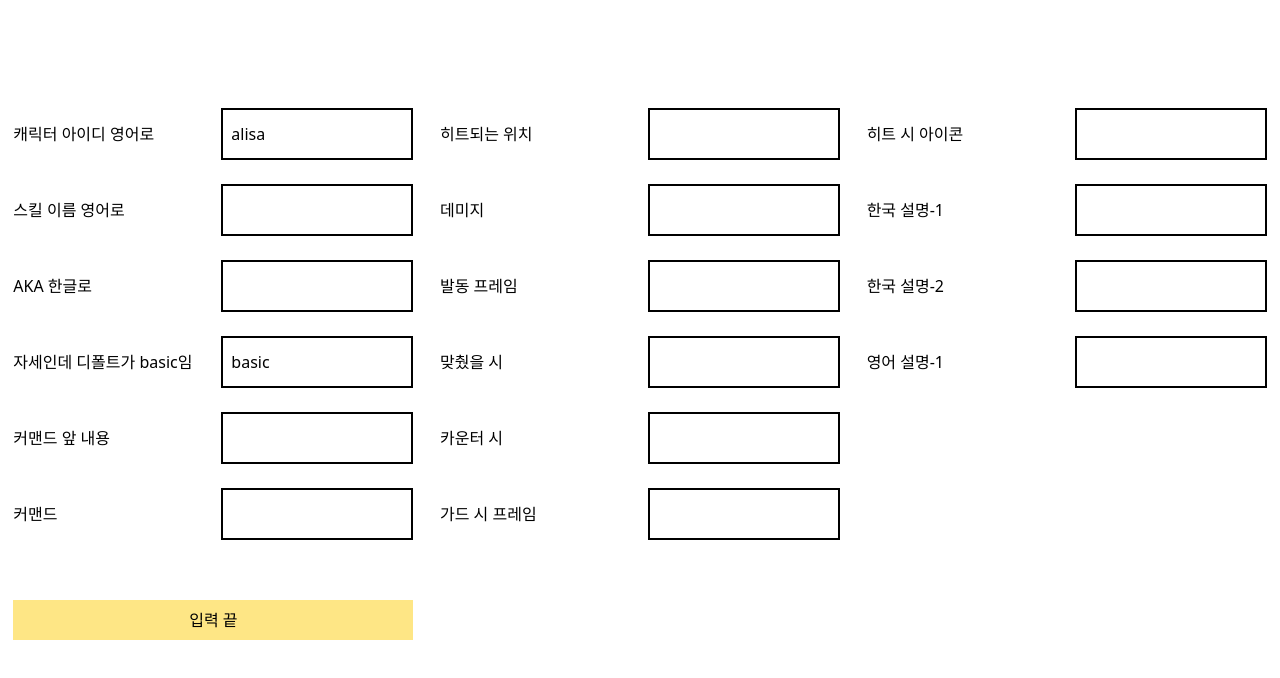
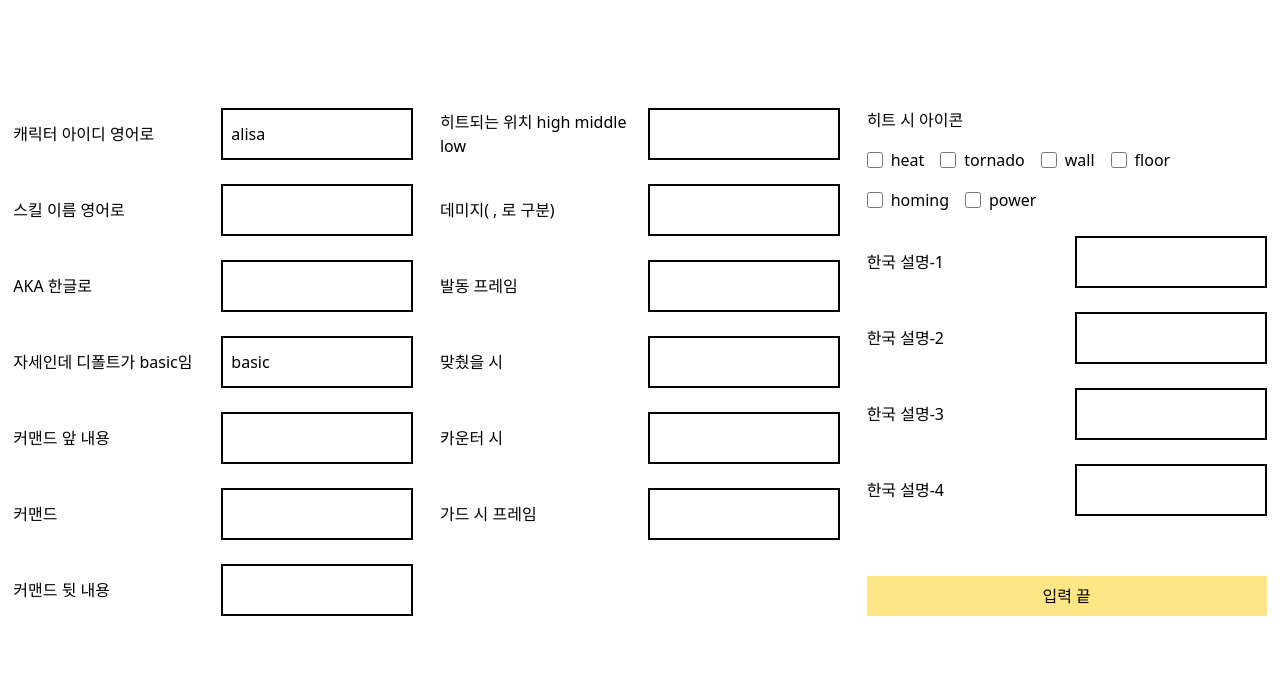
Before and after one commit to DoggySummer/very-beginning, a Next.js app: page / in a window 1280 px wide. Shown: the top 678 px of the page. Built offline with nearby package versions, Linux system fonts and the light colour scheme.

Commit message:
momgodb 연결성공

```diff
--- a/app/api/post/route.ts
+++ b/app/api/post/route.ts
@@ -1,18 +1,14 @@
-import { NextApiRequest, NextApiResponse } from 'next'
+import { NextRequest, NextResponse } from 'next/server'
 import connectDB from '@/app/db'
 
-export default async function handler(
-  req: NextApiRequest,
-  res: NextApiResponse
-) {
-  if (req.method === 'POST') {
-    try {
-      const db = (await connectDB).db('tekken_database')
-      let result = await db.collection('tekken_skill').insertOne(req.body)
-      return res.redirect(302, '/list')
-    } catch (error) {
-      return res.status(500).json('DB 저장 오류')
-    }
+export async function POST(request: NextRequest) {
+  try {
+    const db = (await connectDB).db('tekken_database')
+    const body = await request.json()
+    console.log(body)
+    let result = await db.collection('tekken_skill').insertOne(body)
+    return NextResponse.json({ status: 200 })
+  } catch (error) {
+    return NextResponse.json({ error: 'DB 저장 오류' }, { status: 500 })
   }
-  return res.status(500).json('내용을 입력해주세요!')
 }
--- a/app/page.tsx
+++ b/app/page.tsx
@@ -10,20 +10,35 @@ export default function Home() {
   const [skill_name, setSkill_name] = useState('')
   const [aka_kor, setAka_kor] = useState('')
   const [posture, setPosture] = useState('basic')
+  const [prefix, setPrefix] = useState('')
   const [command, setCommand] = useState<string[]>([])
-  const [hit_position, setHit_position] = useState('')
-  const [dmg, setDmg] = useState('')
+  const [suffix, setSuffix] = useState('')
+  const [hit_position, setHit_position] = useState<string[]>([])
+  const [dmg, setDmg] = useState<string[]>([])
   const [start, setStart] = useState('')
   const [hit, setHit] = useState('')
   const [counter, setCounter] = useState('')
   const [guard, setGuard] = useState('')
   const [description_1_kor, setDescription_1_kor] = useState('')
   const [description_2_kor, setDescription_2_kor] = useState('')
-  const [description_1_eng, setDescription_1_eng] = useState('')
-  const [description_2_eng, setDescription_2_eng] = useState('')
+  const [description_3_kor, setDescription_3_kor] = useState('')
+  const [description_4_kor, setDescription_4_kor] = useState('')
+  const [hitIcons, setHitIcons] = useState({
+    heat: false,
+    tornado: false,
+    wall: false,
+    floor: false,
+    homing: false,
+    power: false,
+  })
 
-  const makeArray = (value: string) => {
-    return value.split('/')
+  const makeDmgArray = (value: string) => {
+    const newDmgArray = []
+    const dmgArray = value.split(',')
+    for (let i = 0; i < dmgArray.length; i++) {
+      newDmgArray.push(dmgArray[i])
+    }
+    setDmg(newDmgArray)
   }
 
   const makeCommand = (value: string) => {
@@ -45,6 +60,57 @@ export default function Home() {
       }
     }
     setCommand(newCommand)
+    console.log(newCommand)
+  }
+
+  const handleIconChange = (iconName: string) => {
+    setHitIcons((prev) => ({
+      ...prev,
+      [iconName]: !prev[iconName as keyof typeof prev],
+    }))
+  }
+
+  const handleSubmit = async () => {
+    const formData = {
+      character_name,
+      skill_name,
+      aka_kor,
+      posture,
+      prefix,
+      command,
+      suffix,
+      hit_position,
+      dmg,
+      start,
+      hit,
+      counter,
+      guard,
+      hitIcons,
+      description_1_kor,
+      description_2_kor,
+      description_3_kor,
+      description_4_kor,
+    }
+
+    try {
+      const response = await fetch('/api/post', {
+        method: 'POST',
+        headers: {
+          'Content-Type': 'application/json',
+        },
+        body: JSON.stringify(formData),
+      })
+      if (!response.ok) {
+        throw new Error('데이터 전송에 실패했습니다')
+      }
+
+      const result = await response.json()
+      console.log('전송 성공:', result)
+      alert('데이터가 성공적으로 전송되었습니다')
+    } catch (error) {
+      console.error('전송 오류:', error)
+      alert('데이터 전송 중 오류가 발생했습니다')
+    }
   }
 
   return (
@@ -94,10 +160,10 @@ export default function Home() {
           <div className=''>커맨드 앞 내용</div>
           <input
             type='text'
-            name='command'
+            name='prefix'
             className='py-3 border-2 pl-2 w-48 block'
-            value={command.join('')}
-            onChange={(e) => makeCommand(e.target.value)}
+            value={prefix}
+            onChange={(e) => setPrefix(e.target.value)}
           />
         </div>
         <div className='flex flex-row items-center gap-4 my-3  justify-between'>
@@ -110,29 +176,36 @@ export default function Home() {
             onChange={(e) => makeCommand(e.target.value)}
           />
         </div>
-        <button className='p-2 bg-amber-200 cursor-pointer mt-12'>
-          입력 끝
-        </button>
+        <div className='flex flex-row items-center gap-4 my-3  justify-between'>
+          <div className=''>커맨드 뒷 내용</div>
+          <input
+            type='text'
+            name='suffix'
+            className='py-3 border-2 pl-2 w-48 block'
+            value={suffix}
+            onChange={(e) => setSuffix(e.target.value)}
+          />
+        </div>
       </div>
       <div className='mx-auto w-[400px] flex flex-col'>
         <div className='flex flex-row items-center gap-4 my-3  justify-between'>
-          <div className=''>히트되는 위치</div>
+          <div className=''>히트되는 위치 high middle low</div>
           <input
             type='text'
             name='hit_position'
             className='py-3 border-2 pl-2 w-48 block'
             value={hit_position}
-            onChange={(e) => setHit_position(e.target.value)}
+            onChange={(e) => setHit_position(e.target.value.split(','))}
           />
         </div>
         <div className='flex flex-row items-center gap-4 my-3  justify-between'>
-          <div className=''>데미지</div>
+          <div className=''>데미지( , 로 구분)</div>
           <input
             type='text'
             name='dmg'
             className='py-3 border-2 pl-2 w-48 block'
             value={dmg}
-            onChange={(e) => setDmg(e.target.value)}
+            onChange={(e) => makeDmgArray(e.target.value)}
           />
         </div>
         <div className='flex flex-row items-center gap-4 my-3  justify-between'>
@@ -177,15 +250,21 @@ export default function Home() {
         </div>
       </div>
       <div className='mx-auto w-[400px] flex flex-col'>
-        <div className='flex flex-row items-center gap-4 my-3  justify-between'>
+        <div className='flex flex-col gap-4 my-3'>
           <div className=''>히트 시 아이콘</div>
-          <input
-            type='text'
-            name='description_1_kor'
-            className='py-3 border-2 pl-2 w-48 block'
-            value={description_1_kor}
-            onChange={(e) => setDescription_1_kor(e.target.value)}
-          />
+          <div className='flex flex-wrap gap-4'>
+            {Object.keys(hitIcons).map((icon) => (
+              <label key={icon} className='flex items-center gap-2'>
+                <input
+                  type='checkbox'
+                  checked={hitIcons[icon as keyof typeof hitIcons]}
+                  onChange={() => handleIconChange(icon)}
+                  className='w-4 h-4'
+                />
+                <span>{icon}</span>
+              </label>
+            ))}
+          </div>
         </div>
         <div className='flex flex-row items-center gap-4 my-3  justify-between'>
           <div className=''>한국 설명-1</div>
@@ -208,15 +287,31 @@ export default function Home() {
           />
         </div>
         <div className='flex flex-row items-center gap-4 my-3  justify-between'>
-          <div className=''>영어 설명-1</div>
+          <div className=''>한국 설명-3</div>
           <input
             type='text'
-            name='description_1_eng'
+            name='description_3_kor'
             className='py-3 border-2 pl-2 w-48 block'
-            value={description_1_eng}
-            onChange={(e) => setDescription_1_eng(e.target.value)}
+            value={description_3_kor}
+            onChange={(e) => setDescription_3_kor(e.target.value)}
           />
         </div>
+        <div className='flex flex-row items-center gap-4 my-3  justify-between'>
+          <div className=''>한국 설명-4</div>
+          <input
+            type='text'
+            name='description_4_kor'
+            className='py-3 border-2 pl-2 w-48 block'
+            value={description_4_kor}
+            onChange={(e) => setDescription_4_kor(e.target.value)}
+          />
+        </div>
+        <button
+          className='p-2 bg-amber-200 cursor-pointer mt-12'
+          onClick={handleSubmit}
+        >
+          입력 끝
+        </button>
       </div>
     </div>
   )
```
